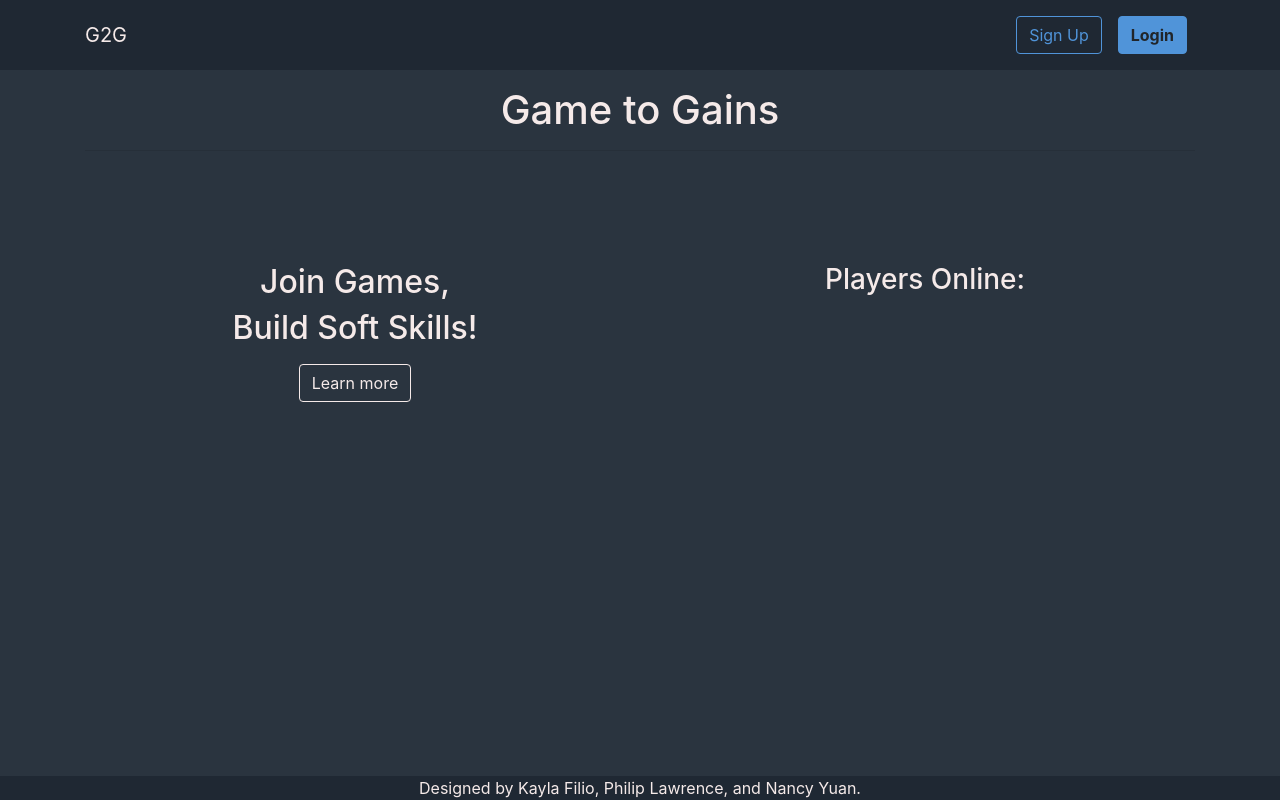
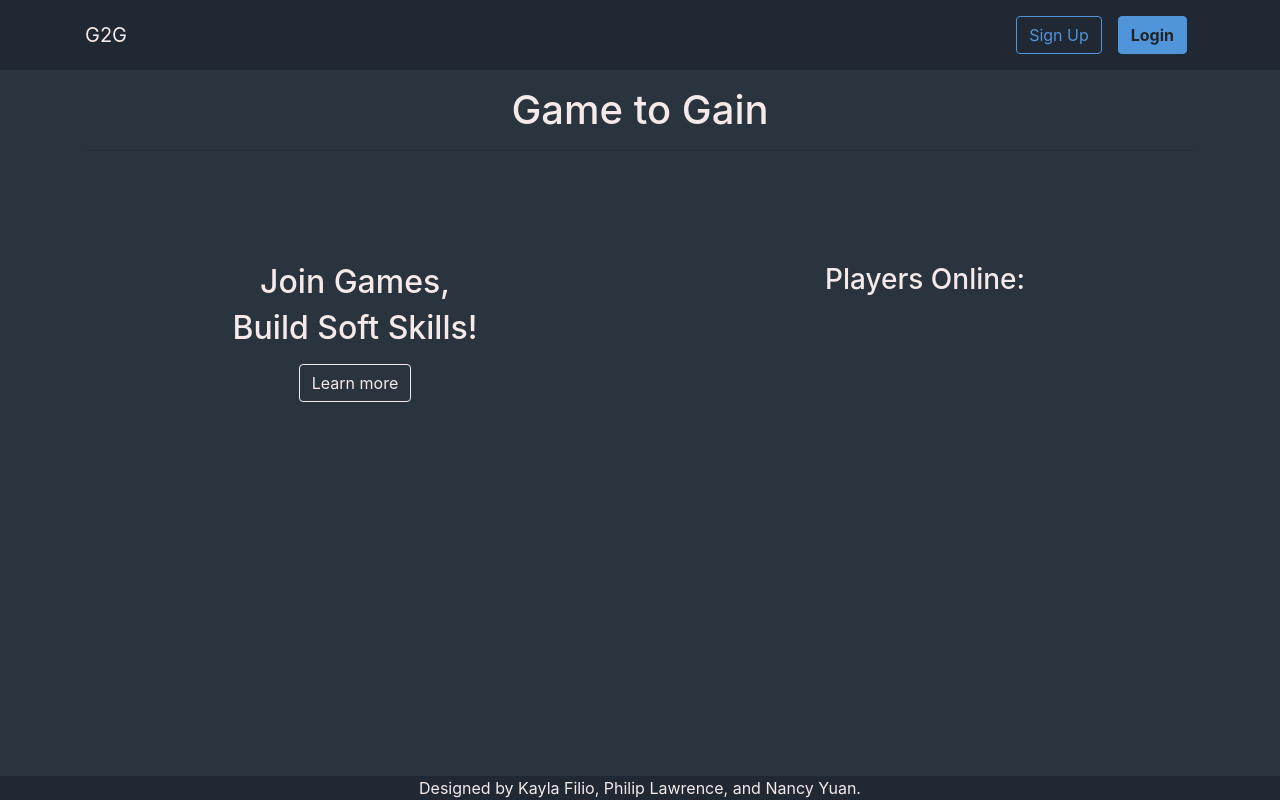
Before and after one commit to RevatureGameMatch/GameMatchFront, an Angular app: page / in a window 1280 px wide. Built offline with nearby package versions, Linux system fonts and the light colour scheme.

Commit message:
resolved typo

```diff
--- a/src/app/app.component.html
+++ b/src/app/app.component.html
@@ -12,7 +12,7 @@
   <div class="container text-center text-light">
     <div class="row justify-content-center mt-3">
       <div class="col">
-        <h1>Game to Gains</h1>
+        <h1>Game to Gain</h1>
         <hr>
       </div>
     </div>
```
